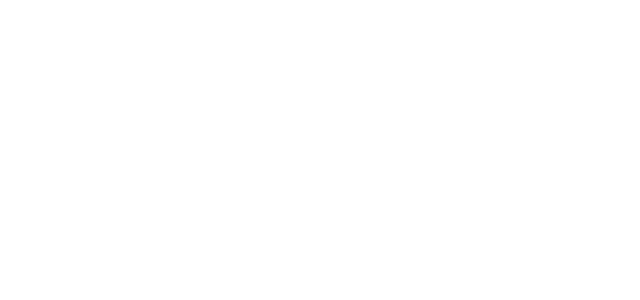
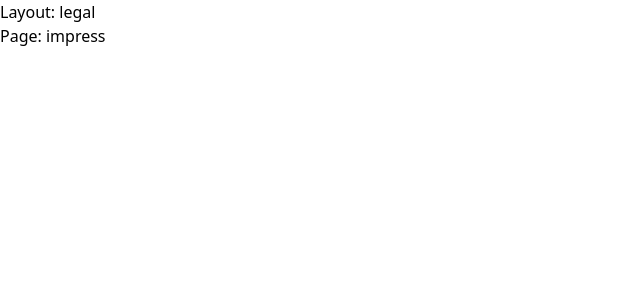
Before and after one commit to fehnomenal/fehn.systems, a Nuxt app: page /impress in a window 1280 px wide. Before the commit this address had no page. Shown: the top 300 px of the page, without its empty margins (0-640 px from the left). Built offline with nearby package versions, Linux system fonts and the light colour scheme.

Commit message:
feat: add legal pages with separate layout

```diff
--- /dev/null
+++ b/layouts/legal.vue
@@ -0,0 +1,4 @@
+<template>
+  Layout: legal
+  <slot />
+</template>
--- /dev/null
+++ b/pages/impress.vue
@@ -0,0 +1,11 @@
+<script setup lang="ts">
+definePageMeta({
+  layout: 'legal',
+})
+</script>
+
+<template>
+  <div>
+    Page: impress
+  </div>
+</template>
--- /dev/null
+++ b/pages/privacy.vue
@@ -0,0 +1,11 @@
+<script setup lang="ts">
+definePageMeta({
+  layout: 'legal',
+})
+</script>
+
+<template>
+  <div>
+    Page: privacy
+  </div>
+</template>
```
